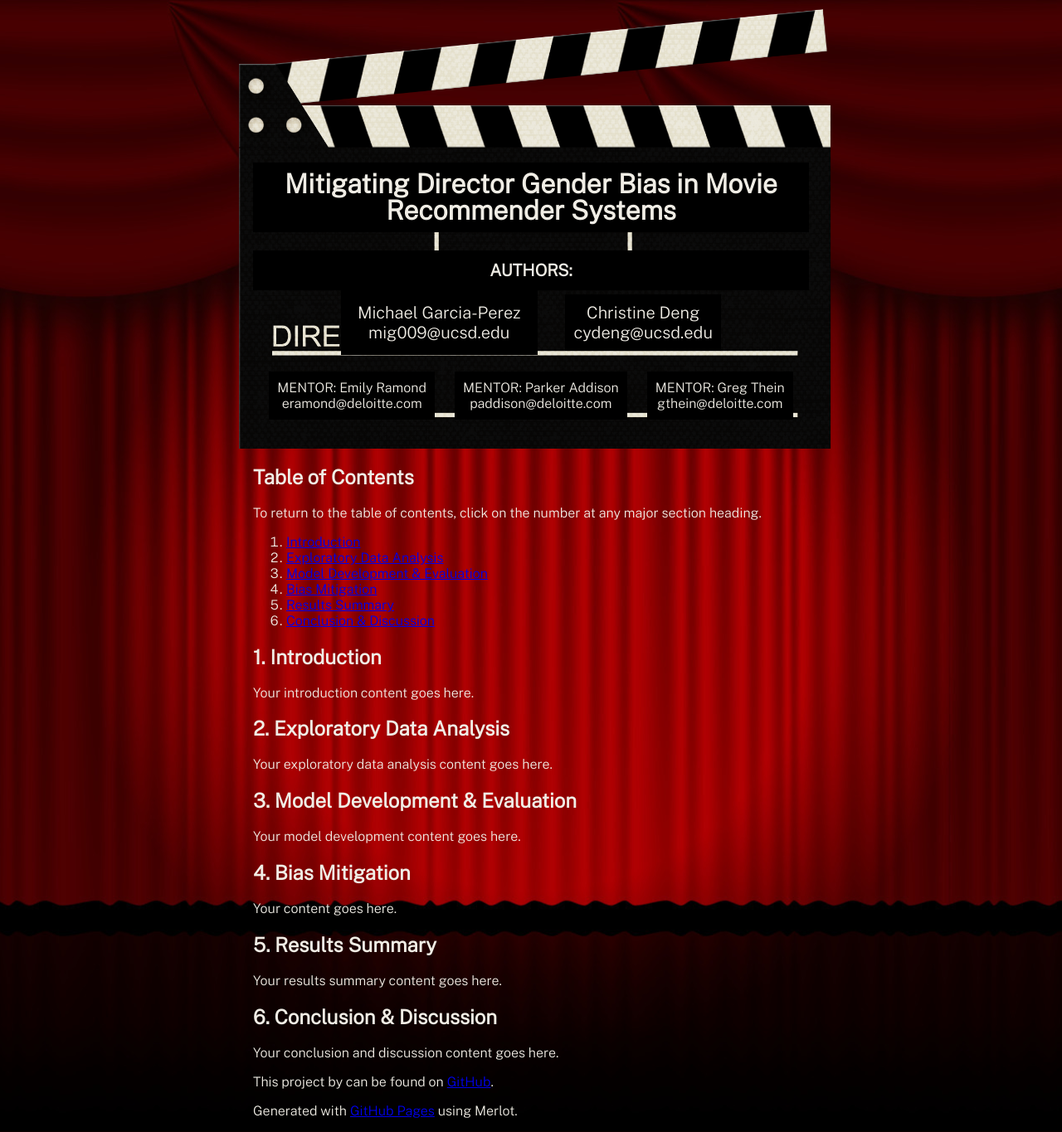
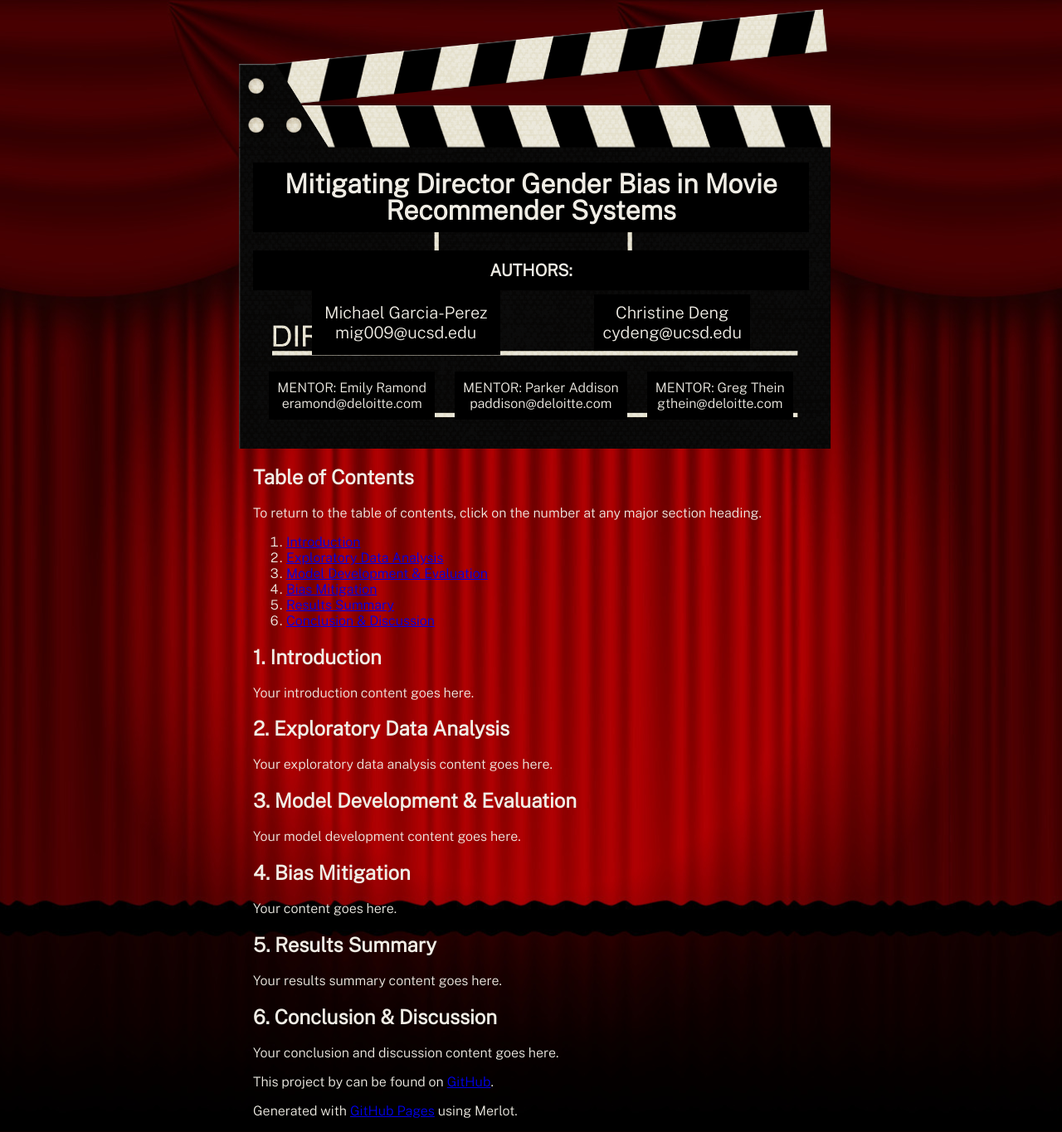
Before and after one commit to michael-garciaperez/DSC180A-Methodology-5, a Jekyll site: the page built from index.md, in a window 1280 px wide. Shown: the whole page at 83% size. Built offline with Jekyll 4.4.1, drawn with Linux system fonts in a browser that asks for light colours.

Commit message:
Update style.scss

```diff
--- a/assets/css/style.scss
+++ b/assets/css/style.scss
@@ -82,6 +82,6 @@ header h2 span:last-child {
 }
 
 .author-mentor-container p:nth-child(2) {
-  margin-right: 20px; /* Increase margin to the right */
-  padding: 15px 20px; /* Increase padding for top and bottom */
+  margin-right: 100px; /* Increase margin to the right */
+  padding: 15px 15px; /* Increase padding for top and bottom */
 }
```
